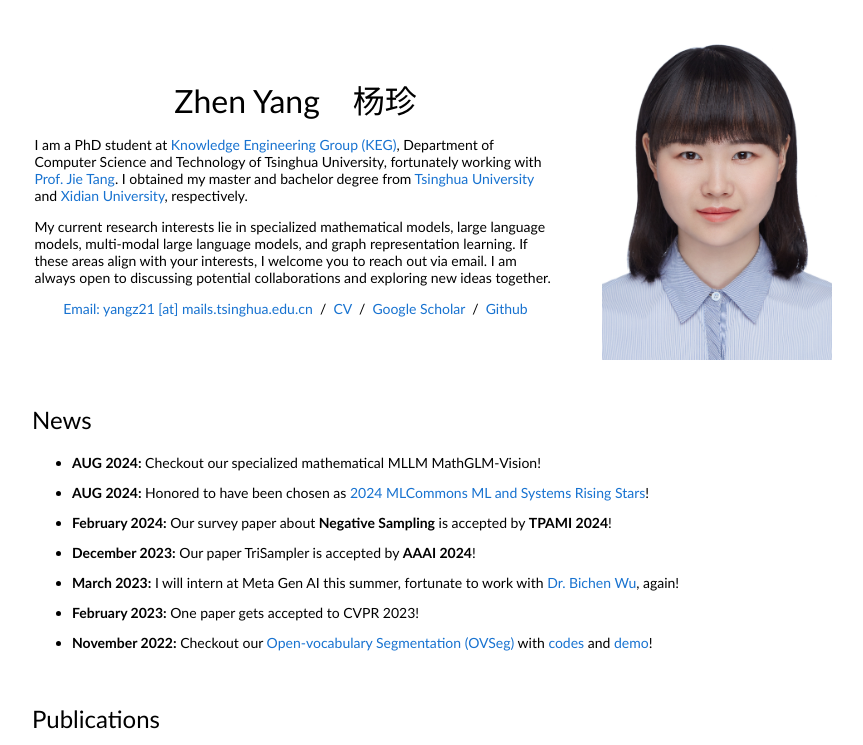
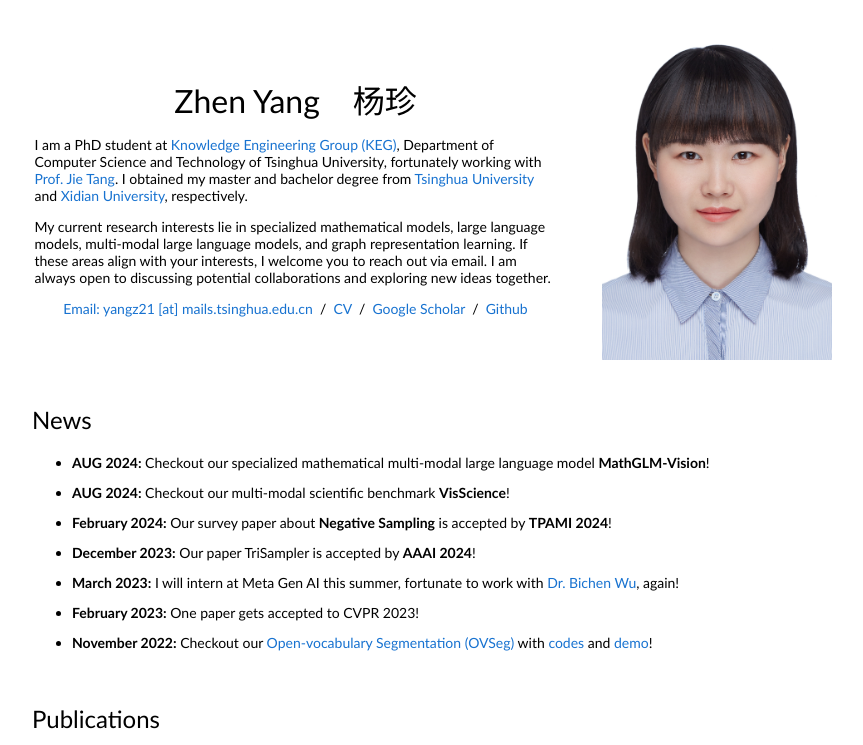
Before and after one commit to zyang-16/zhenyang.github.io, a plain HTML site: page index.html in a window 1280 px wide. Shown: the top 745 px of the page, without its empty margins (178-1041 px from the left). Drawn offline with Linux system fonts and the light colour scheme.

Commit message:
Update index.html

```diff
--- a/index.html
+++ b/index.html
@@ -45,8 +45,8 @@
               <heading>News</heading>
                 <div style="width:100%;overflow-y:scroll; height:230px;">
                 <ul>
-                  <li style="line-height:30px"> <b>AUG 2024:</b> Checkout our specialized mathematical MLLM MathGLM-Vision!</li>
-                  <li style="line-height:30px"> <b>AUG 2024:</b> Honored to have been chosen as <a href="https://mlcommons.org/2024/06/2024-mlc-rising-stars/">2024 MLCommons ML and Systems Rising Stars</a>!</li>
+                  <li style="line-height:30px"> <b>AUG 2024:</b> Checkout our specialized mathematical multi-modal large language model <b>MathGLM-Vision</b>!</li>
+                  <li style="line-height:30px"> <b>AUG 2024:</b> Checkout our multi-modal scientific benchmark <b>VisScience</b>!</li>
                   <li style="line-height:30px"> <b>February 2024:</b> Our survey paper about <b>Negative Sampling</b> is accepted by <b>TPAMI 2024</b>!</li>
                   <li style="line-height:30px"> <b>December 2023:</b> Our paper TriSampler is accepted by <b>AAAI 2024</b>!</li>
                   <li style="line-height:30px"> <b>March 2023:</b> I will intern at Meta Gen AI this summer, fortunate to work with <a href="https://scholar.google.com/citations?user=K3QJPdMAAAAJ&hl=en">Dr. Bichen Wu</a>, again!</li>
```
